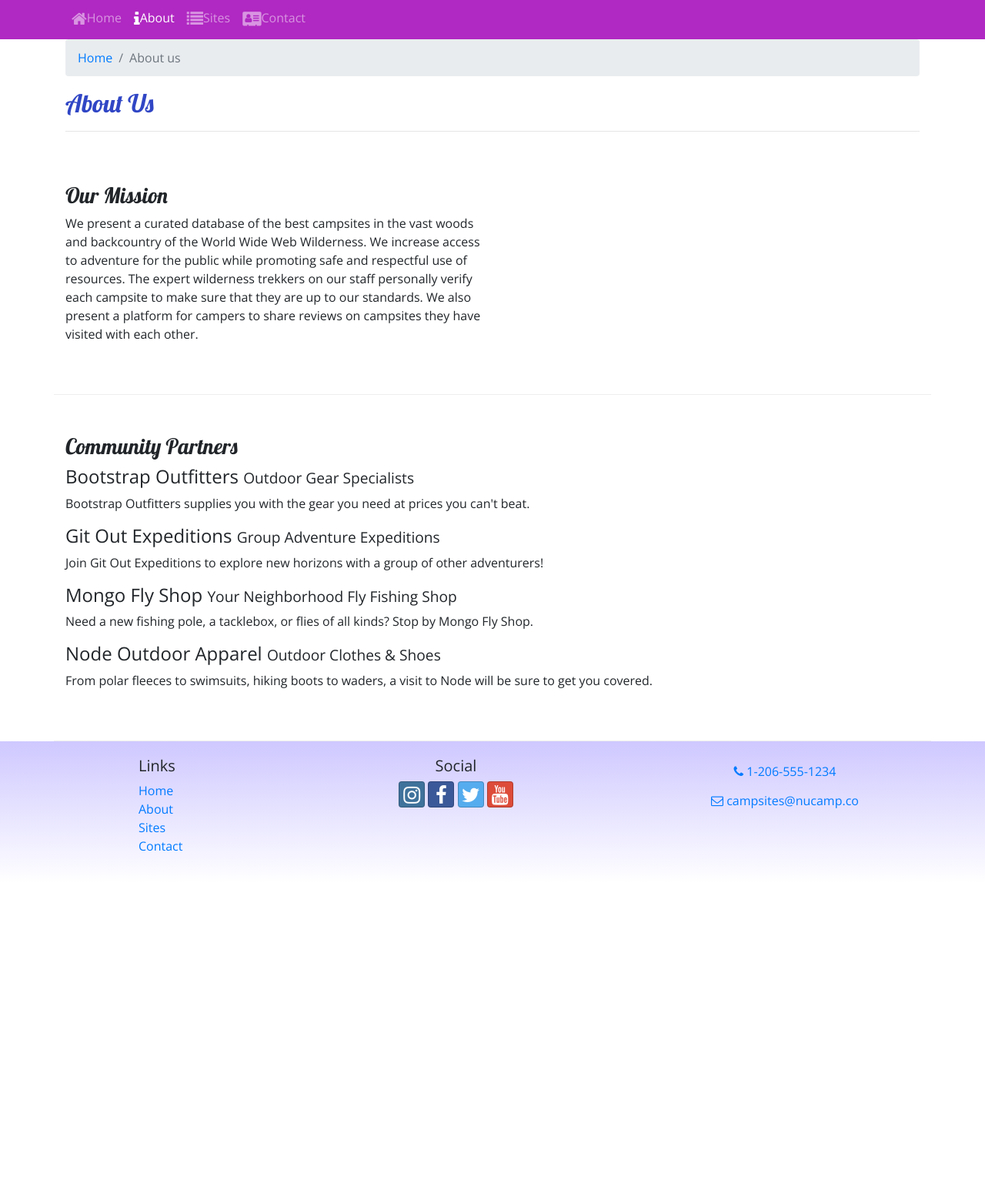
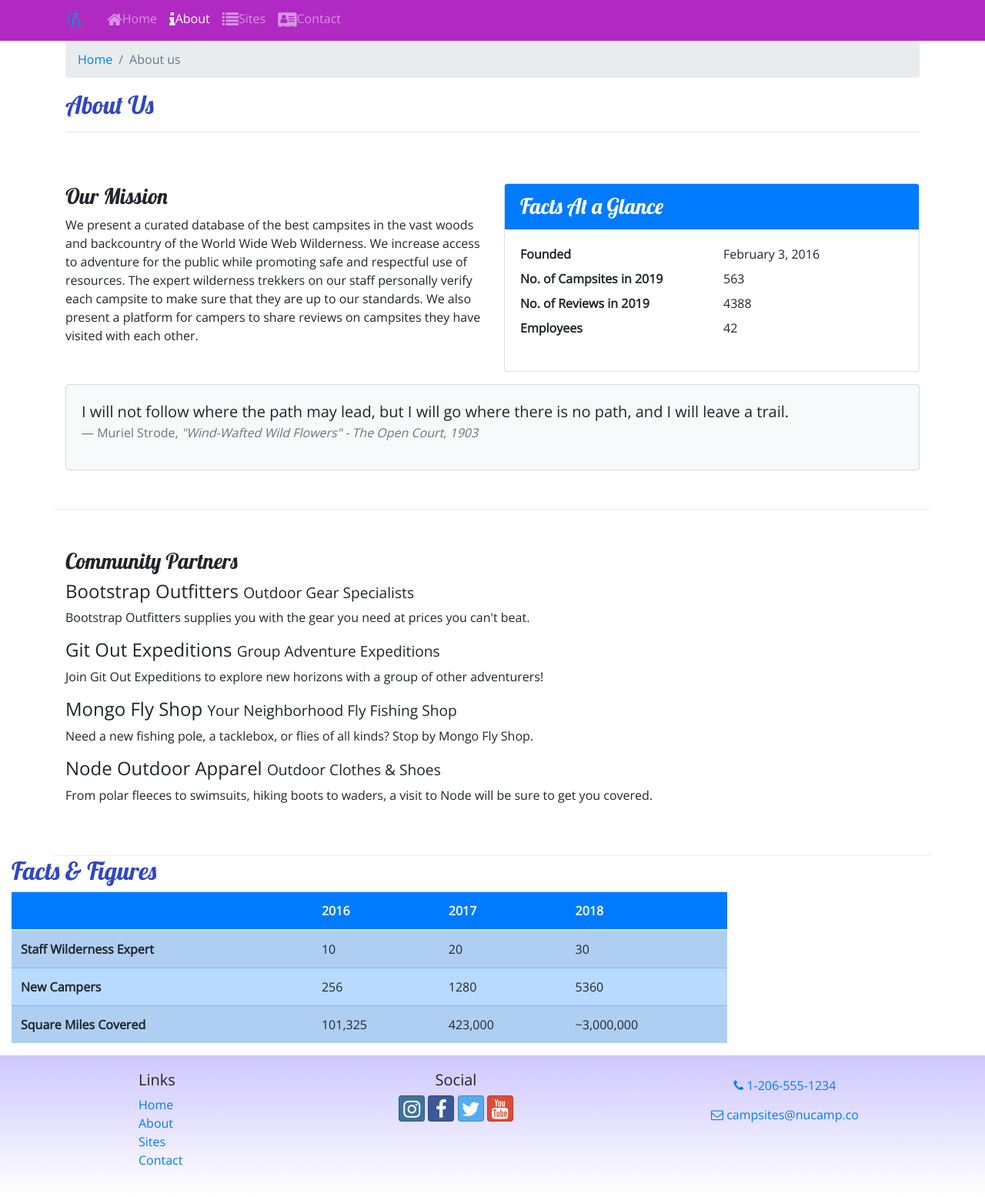
Before and after one commit to wedemboyz0919/Cue1, a website: page aboutus.html in a window 1280 px wide. Shown: the part 167-1722 px from the top of the page at 77% size. Before the commit the page ends 1314 px from the top, so only its background shows below. Drawn offline with nearby package versions, Linux system fonts and the light colour scheme.

Commit message:
final work

```diff
--- a/aboutus.html
+++ b/aboutus.html
@@ -21,6 +21,9 @@
         <header class="jumbotron jumbotron-fluid">
             <div class="container">
                 <div class="row">
+                    <div class="col-4 col-sm-3 col-md-2 align-self-center">
+                        <a href="index.html"><img src="img\logo.png" class="img-fluid"/></a>
+                    </div>
                     <div class="col">
                         <h1>NuCamp</h1>
                         <h2>a better way to camp</h2>
@@ -31,7 +34,9 @@
 
         <nav class="navbar navbar-expand-sm navbar-dark sticky-top">
             <div class="container">
-                <button class="navbar-toggler ml-auto"  type="button" data-toggle="collapse" data-target="#nucampnavbar"><span class="navbar-toggler-icon"></span>
+                <a class="navbar-brand" href="index.html"><img src="img/logo.png" height="30" width="30" /></a>
+                <button class="navbar-toggler" type="button" data-toggle="collapse" data-target="#nucampNavbar">
+                    <span class="navbar-toggler-icon"></span>
                 </button>
 
                 <div class="collapse navbar-collapse" id="nucampnavbar">
@@ -57,13 +62,42 @@
                 </div>
             </div>
 
-            <div class="row row-content" >
-                <div class="col col-sm-6">
+
+            <div class="row row-content">
+                <div class="col-sm-6">
                     <h3>Our Mission</h3>
-                    <p>We present a curated database of the best campsites in the vast woods and backcountry of the World Wide Web Wilderness. We increase access to adventure for the public while promoting safe and respectful use of resources. The expert wilderness trekkers on our staff personally verify each campsite to make sure that they are up to our standards. We also present a platform for campers to share reviews on campsites they have visited with each other.</p>
+                    <p>We present a curated database of the best campsites in the vast woods and backcountry of the World Wide Web Wilderness. We increase access to adventure for the public while promoting safe and respectful use of resources. The expert wilderness trekkers on our staff personally verify each campsite to make sure that they are up to our standards. We also present a platform for campers to share reviews on campsites they have visited with  each other.</p>
+                </div>
+                <div class="col-sm-6">
+                    <div class="card">
+                        <h3 class="card-header bg-primary text-white">Facts At a Glance</h3>
+                        <div class="card-body">
+                            <dl class="row">
+                                <dt class="col-6">Founded</dt>
+                                <dd class="col-6">February 3, 2016</dd>
+                                <dt class="col-6">No. of Campsites in 2019</dt>
+                                <dd class="col-6">563</dd>
+                                <dt class="col-6">No. of Reviews in 2019</dt>
+                                <dd class="col-6">4388</dd>
+                                <dt class="col-6">Employees</dt>
+                                <dd class="col-6">42</dd>
+                            </dl>
+                        </div>
+                    </div>
+                </div>
+                <div class="col">
+                    <div class="card bg-light mt-3">
+                        <blockquote class="blockquote card-body">
+                            <p class="mb-0">I will not follow where the path may lead, but I will go where there is no path, and I will leave a trail.</p>
+                            <footer class="blockquote-footer">Muriel Strode,
+                                <cite title="Source Title">"Wind-Wafted Wild Flowers" -
+                                    The Open Court, 1903
+                                </cite>
+                            </footer>
+                        </blockquote>
+                    </div>
                 </div>
             </div>
-
             <div class="row row-content">
                 <div class="col">
                     <h3>Community Partners</h3>
@@ -77,9 +111,49 @@
                     <p class="d-none d-sm-block">From polar fleeces to swimsuits, hiking boots to waders, a visit to Node will be sure to get you covered.</p>
                 </div>
             </div>
+            </div class="row row-content">
+                <div class="col-sm-9">
+                    <h2>Facts &amp; Figures</h2>
+                    <div class="table-responsive">
+                        <table class="table table-striped">
+                            <thead>
+                                <tr class="bg-primary text-light">
+                                    <th></th>
+                                    <th>2016</th>
+                                    <th>2017</th>
+                                    <th>2018</th>
+                                </tr>
+                            </thead>
+                            <tbody class="table-primary">
+                                <tr>
+                                    <th>Staff Wilderness Expert</td>
+                                    <td>10</td>
+                                    <td>20</td>
+                                    <td>30</td>
+                                </tr>
+                                <tr>
+                                    <th>New Campers</td>
+                                    <td>256</td>
+                                    <td>1280</td>
+                                    <td>5360</td>
+                                </tr>
+                                <tr>
+                                    <th>Square Miles Covered</th>
+                                    <td>101,325</td>
+                                    <td>423,000</td>
+                                    <td>~3,000,000</td>
+                                </tr>
+                            </tbody>
+                        </table>
+
+                    </div>
+
+                </div>
+
+            <div>
+
         </div>
-
-        <footer>
+        <footer class="site-footer">
             <div class="container">
                 <div class="row">
                     <div class="col-4 col-sm-2 offset-1">
--- a/css/styles.css
+++ b/css/styles.css
@@ -17,7 +17,7 @@ h5:hover, a:hover{
     color: rgb(224, 178, 51);
 }
 
-footer {
+.site-footer {
     background-image: linear-gradient(#CEC8FF, white);
     padding: 20px 0;
 }
```
Also changed, not shown: contactus.html (+10 -6 lines), index.html (+23 -8 lines), img/bootstrap-thumb.png (added), img/breadcrumb-trail-thumb.jpg (added), img/breadcrumb-trail.jpg (added), img/chrome-river-thumb.jpg (added), img/chrome-river.jpg (added), img/logo.png (added), img/react-lake-thumb.jpg (added), img/react-lake.jpg (added).
